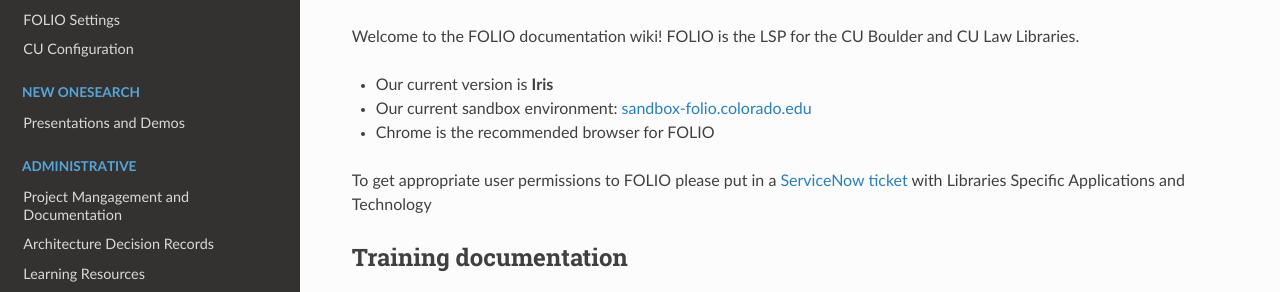
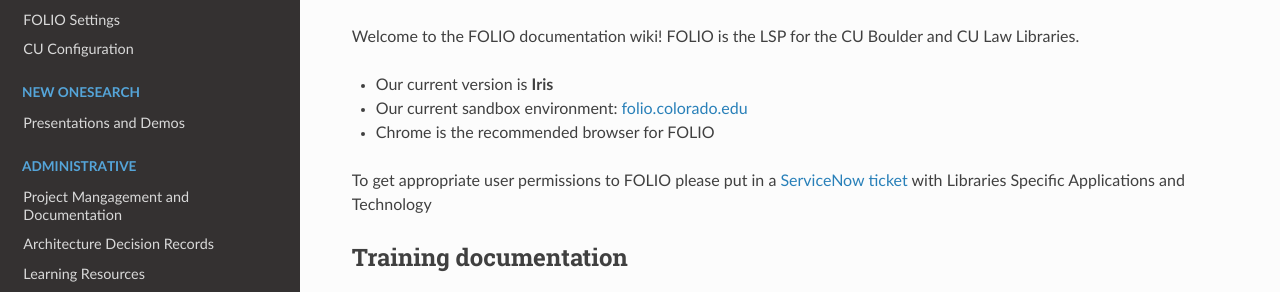
Before and after one commit to culibraries/folio, a Sphinx documentation site: the page built from docs/index.rst, in a window 1280 px wide and 1110 px high. Shown: the part 191-483 px from the top of the window. Built offline with Sphinx 7.4.7 and the Read the Docs theme 2.0.0, drawn with Linux system fonts in a browser that asks for light colours.

Commit message:
Update URL for sandbox environment

```diff
--- a/docs/index.rst
+++ b/docs/index.rst
@@ -13,7 +13,7 @@
 Welcome to the FOLIO documentation wiki! FOLIO is the LSP for the CU Boulder and CU Law Libraries.
 
 * Our current version is **Iris**
-* Our current sandbox environment: `sandbox-folio.colorado.edu <https://sandbox-folio.colorado.edu>`_
+* Our current sandbox environment: `folio.colorado.edu <https://folio.colorado.edu>`_
 * Chrome is the recommended browser for FOLIO
 
 To get appropriate user permissions to FOLIO please put in a `ServiceNow ticket <https://colorado.service-now.com/lib_landing.do>`_ with Libraries Specific Applications and Technology
```
